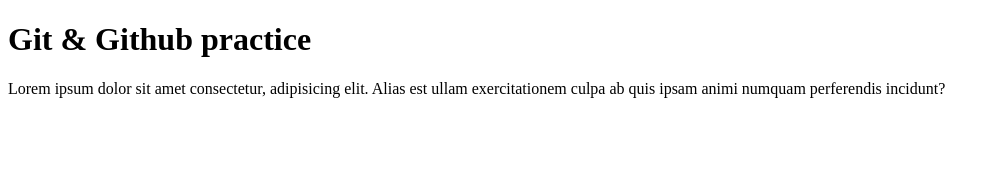
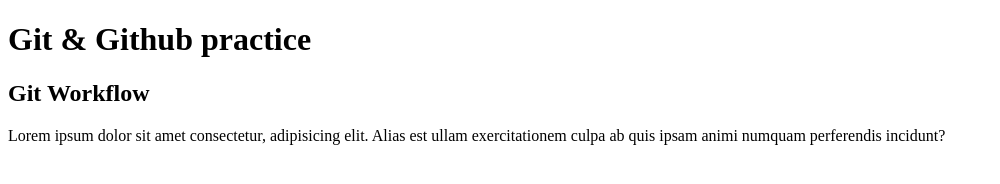
Before and after one commit to faisalrazaullah/Git-Workflow, a plain HTML site: page index.html in a window 1280 px wide. Shown: the whole page, without its empty margins (0-1000 px from the left). Drawn offline with Linux system fonts and the light colour scheme.

Commit message:
Changes done

```diff
--- /dev/null
+++ b/app.js
@@ -0,0 +1 @@
+console.log("Javascript")
--- a/index.html
+++ b/index.html
@@ -7,6 +7,7 @@
 </head>
 <body>
     <h1>Git & Github practice</h1>
+    <h2>Git Workflow</h2>
     <p>Lorem ipsum dolor sit amet consectetur, adipisicing elit.
     Alias est ullam exercitationem culpa ab quis ipsam animi numquam perferendis incidunt?</p>
 </body>
```
